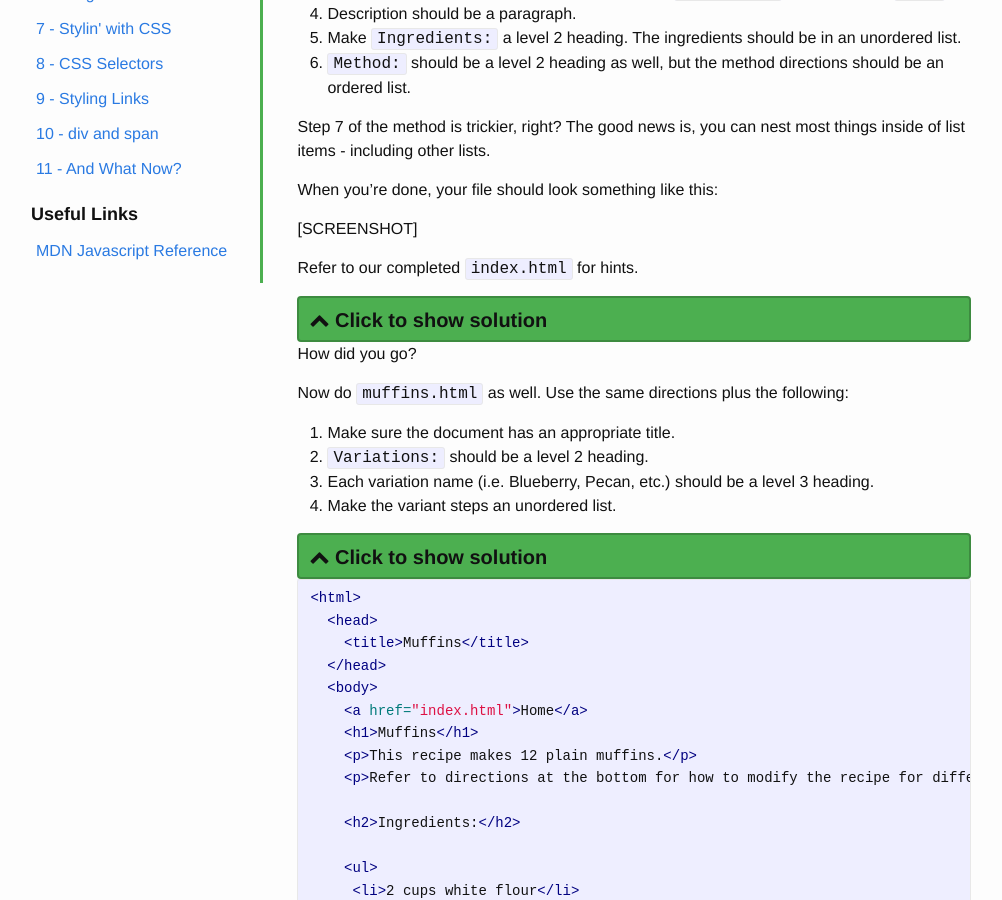
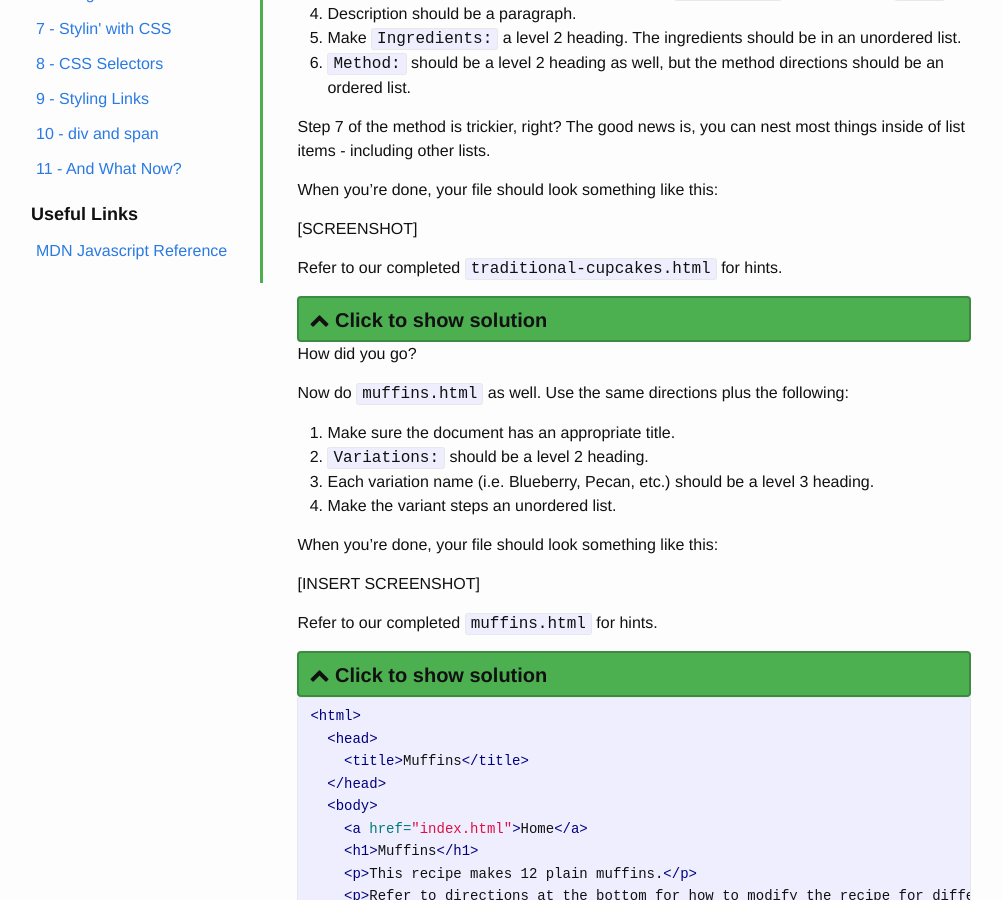
Before and after one commit to muses-code-js/learn-html, a Jekyll site: the page built from _steps/step5-formatting-recipes.markdown, in a window 1280 px wide and 900 px high, scrolled down 434 px. Shown: the whole window, without its empty margins (137-1139 px from the left). Built offline with Jekyll 4.4.1, drawn with Linux system fonts in a browser that asks for light colours; nearby versions of some CDN libraries.

Commit message:
Added Mark's changes from https://github.com/node-girls-australia/learn-html/pull/1

````diff
--- a/_steps/step5-formatting-recipes.markdown
+++ b/_steps/step5-formatting-recipes.markdown
@@ -23,7 +23,7 @@ When you're done, your file should look something like this:
 
 [SCREENSHOT]
 
-Refer to our completed `index.html` for hints.
+Refer to our completed `traditional-cupcakes.html` for hints.
 
 ```html
 <html>
@@ -82,6 +82,12 @@ Now do `muffins.html` as well.  Use the same directions plus the following:
 2. `Variations:` should be a level 2 heading.
 3. Each variation name (i.e. Blueberry, Pecan, etc.) should be a level 3 heading.
 4. Make the variant steps an unordered list.
+
+When you're done, your file should look something like this:
+
+[INSERT SCREENSHOT]
+
+Refer to our completed `muffins.html` for hints.
 
 ```html
 <html>
````
